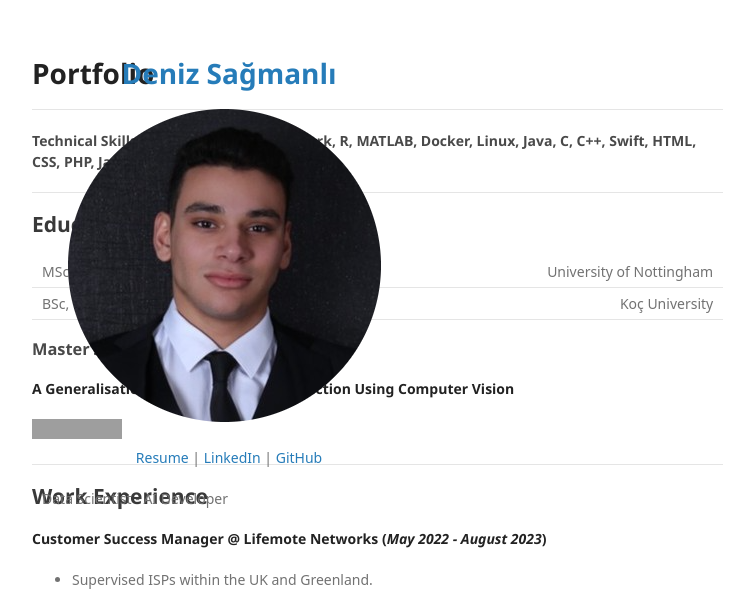
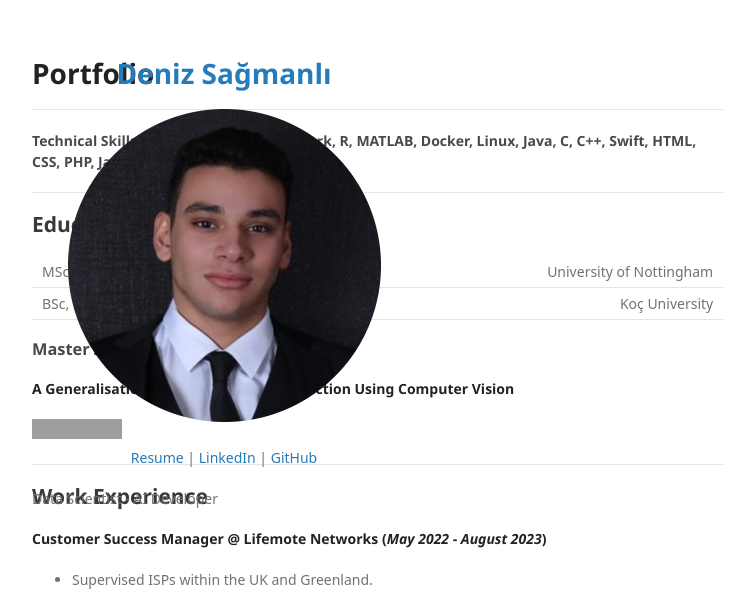
Before and after one commit to dsagmanli/dsagmanli.github.io, a Jekyll site: the page built from README.md, in a window 1280 px wide. Shown: the top 593 px of the page, without its empty margins (32-786 px from the left). Built offline with Jekyll 4.4.1, drawn with Linux system fonts in a browser that asks for light colours; some web fonts are replaced; our own code applies the rules of GitHub Pages for plain Markdown files; grey boxes are pictures that could not be loaded.

Commit message:
Update jekyll-theme-minimal.scss

```diff
--- a/_sass/jekyll-theme-minimal.scss
+++ b/_sass/jekyll-theme-minimal.scss
@@ -109,10 +109,6 @@ header {
   float: left;
   position: fixed;
   -webkit-font-smoothing: subpixel-antialiased;
-}
-
-header p {
-  padding-left: 10px; /* Adjust this value until it aligns with the image */
 }
 
 ul.downloads {
```
